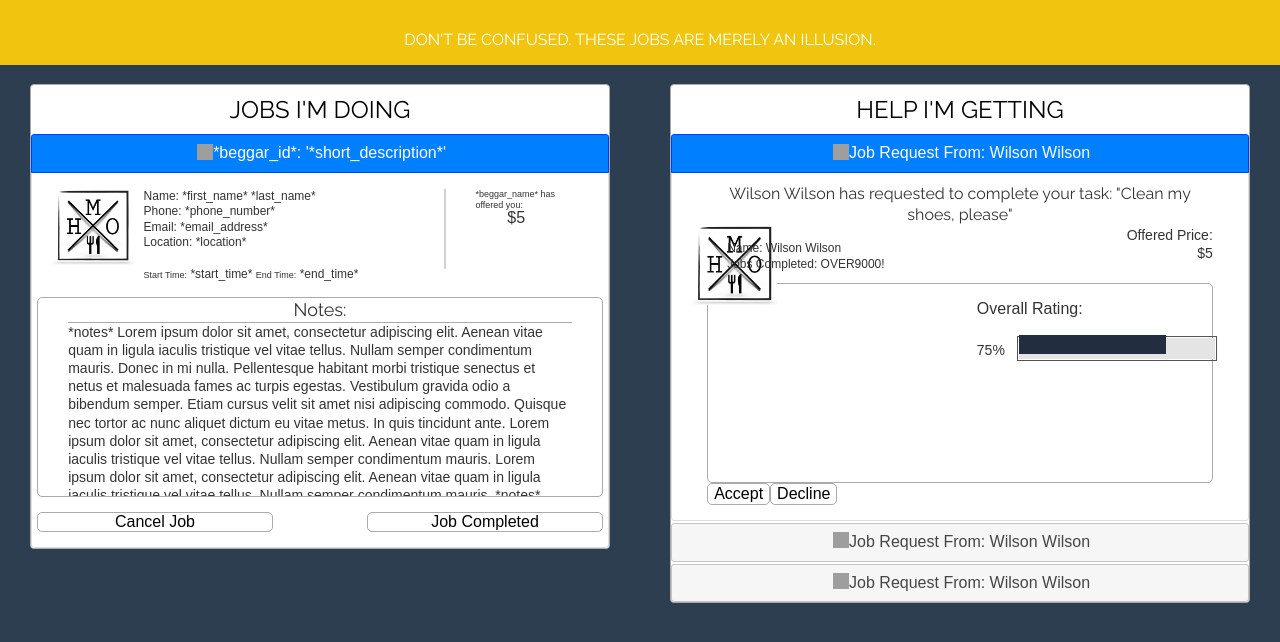
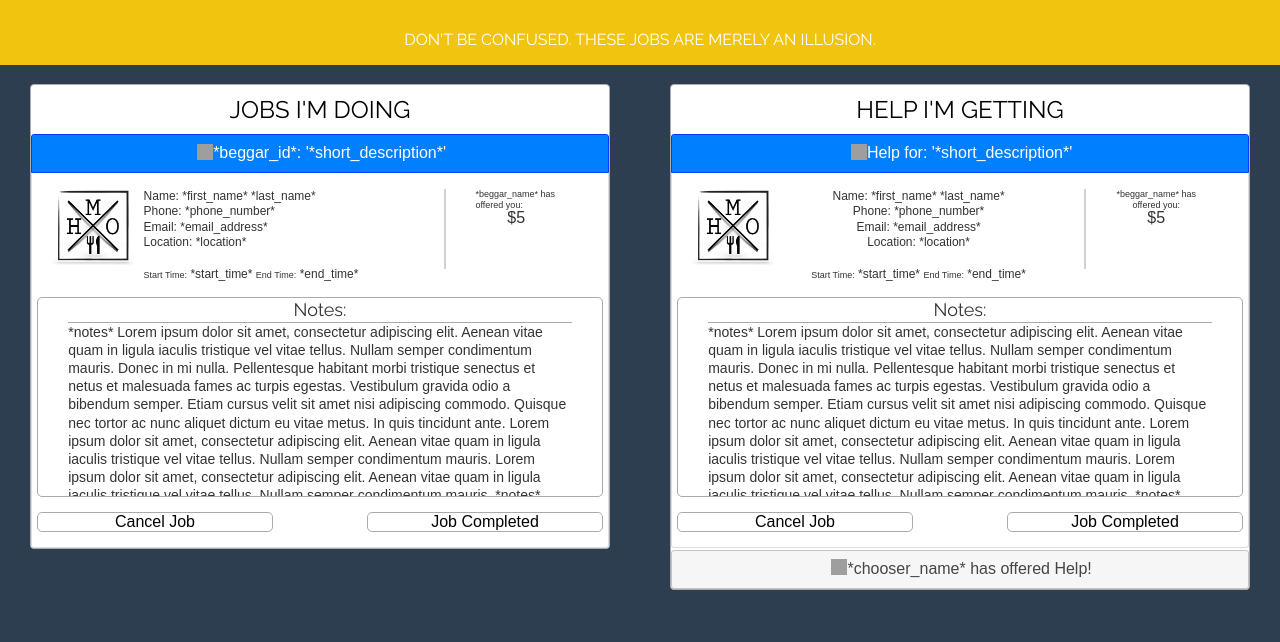
Before and after one commit to AustinCWells/HelpMeOut, a PHP site: page /dashboard.php in a window 1280 px wide. Shown: the part 45-687 px from the top of the page. Run offline with PHP 8.4, Linux system fonts and the light colour scheme; some libraries are stand-ins or nearby versions; grey boxes are pictures that could not be loaded.

Commit message:
built out additional sections of my jobs

```diff
--- a/css/main.css
+++ b/css/main.css
@@ -188,6 +188,12 @@ h3 {
 	border-bottom: 1px solid #aaaaaa;
 }
 
+.bidHeader {
+	border-bottom:solid 1px rgb(210,210,210);
+	margin-bottom: 15px;
+	padding-bottom: 50px;
+	height:65px;
+}
 /*
 .leftButton {
 	float:left;
@@ -291,26 +297,26 @@ input[type="button"] {
 
 
 .ratingDiv {
-	width:250px;
-	padding:15px;
-	position:relative;
-	margin-right: 0px;
-	float:right;
+	margin-top: 15px;
+	margin-bottom: 15px;
+
 }
 
 .ratingLabel {
-	position:absolute;
-	margin-left: 0px;
 	font-size: 14px;
+	height:25px;
+	margin-left: 10px;
+	margin-top: 9px;
 
 }
 
 .barArea {
+	margin-left: 70px;
+	margin-top: 12px;
 	height: 25px;
+	width: 60%;
 	position: relative;
 	top: -5.5px;
-	width : 200px;
-	margin-left: 30px;
 	left : 10px;
 	border: solid 1px #575353;
 	padding: 1px;
@@ -318,7 +324,7 @@ input[type="button"] {
 
 .ratingFg {
 	position:relative;
-	bottom : 23.5px;
+	bottom : 20.5px;
 	background-color: rgb(34,46,64);
 	height: 90%;
 }
--- a/dashboard.php
+++ b/dashboard.php
@@ -64,8 +64,85 @@
 		<div class="dashboardSection" id="jobsINeedDone">
 			<p class="dashboardTitle">HELP I'M GETTING</p>
 			<div id="accordionRight">
-				<h3>You have no jobs!</h3>
-				<div><p>You're pretty lame, aren't you?</p></div>
+				<!--<h3>You have no jobs!</h3>
+				<div><p>You're pretty lame, aren't you?</p></div>-->
+				<h3>Help for: '*short_description*'</h3>
+				<div>
+					<div class = "row redOutline center">
+						<img class="jobPic three columns redOutline" src="img/food.png">
+						<div class="jobContactInfo seven columns redOutline">
+							Name: *first_name* *last_name*<br>
+							Phone: *phone_number*<br>
+							Email: *email_address*<br>
+							Location: *location*<br><br>
+							<span class="smallText">Start Time:</span> *start_time* <span class="smallText">End Time:</span> *end_time*
+						</div>
+						<div class = "seperator"></div>
+						<div class="three columns redOutline">
+							<div class="smallText">*beggar_name* has offered you:</div><br>
+							<div class="jobDashPrice left">$5</div>
+						</div>
+					</div>
+					<div class = "row redOutline">
+						<div class="jobNotes twelve columns">
+							<p class="notesHeader">Notes:</p>
+							*notes* Lorem ipsum dolor sit amet, consectetur adipiscing elit. Aenean vitae quam in ligula iaculis tristique vel vitae tellus. Nullam semper condimentum mauris. Donec in mi nulla. Pellentesque habitant morbi tristique senectus et netus et malesuada fames ac turpis egestas. Vestibulum gravida odio a bibendum semper. Etiam cursus velit sit amet nisi adipiscing commodo. Quisque nec tortor ac nunc aliquet dictum eu vitae metus.
+							In quis tincidunt ante. Lorem ipsum dolor sit amet, consectetur adipiscing elit. Aenean vitae quam in ligula iaculis tristique vel vitae tellus. Nullam semper condimentum mauris. Lorem ipsum dolor sit amet, consectetur adipiscing elit. Aenean vitae quam in ligula iaculis tristique vel vitae tellus. Nullam semper condimentum mauris. *notes*
+						</div>
+					</div>
+					<div class = "row redOutline center">
+						<input type="button" class="cancelJob five columns" value="Cancel Job">
+						<input type="button" class="jobCompleted five columns" value="Job Completed">
+					</div>
+				</div>
+					<!--<div class="jobMap">**Map not implemented**</div>-->
+
+				<h3>*chooser_name* has offered Help!</h3>
+				<div>
+					<div class = "row redOutline">
+							<span class = "bidHeader twelve column center">*chooser_name* has requested to complete your job: '*short_description*'</span>
+					</div>
+					<div class = "row redOutline">
+						<img class="jobPic three columns redOutline" src="img/food.png">
+						<div class="jobContactInfo seven columns redOutline">
+							Name: *first_name* *last_name*<br><br>
+							<span class="smallText">Start Time:</span> *start_time* <span class="smallText">End Time:</span> *end_time*
+						</div>
+						<div class = "seperator"></div>
+						<div class="three columns redOutline">
+							<div class="smallText">*beggar_name* has offered you:</div><br>
+							<div class="jobDashPrice left">$5</div>
+						</div>
+					</div>
+					<div class = "row redOutline">
+							<!--rating-->
+							<div class="row">
+								<div class = "six column ratingDiv center">Overall Rating:
+									<div class="row">
+										<span class="ratingLabel two column">
+										</span>
+							            <div class="barArea">
+								            <div class="ratingBg"></div>
+								            <div class="ratingFg"></div>
+								        </div>
+								    </div>
+					       		</div>
+								<div class = "six column ratingDiv center">Speed Rating:
+									<div class="row">
+										<span class="ratingLabel two column">
+										</span>
+							            <div class="barArea">
+								            <div class="ratingBg"></div>
+								            <div class="ratingFg"></div>
+								        </div>
+								    </div>
+					       		</div>
+							</div>
+					</div>
+					<div class = "row redOutline center">
+						<input type="button" class="accept five columns" value="Accept">
+						<input type="button" class="decline five columns" value="Decline">
+					</div>
 			</div>
 		</div>
 	</div>
--- a/js/dashboard.js
+++ b/js/dashboard.js
@@ -31,6 +31,7 @@ $(window).ready(function(event) {
 		);
 	}
 
+	/*
 	for(var i=0;i<jobsList.length;i++) {
 		if(i===0) {
 			accordionRight.empty();
@@ -40,6 +41,7 @@ $(window).ready(function(event) {
 		accordionRight.append(html);
 
 	}
+	*/
 
 	var acceptList = document.getElementsByClassName("acceptButton");
 	var declineList = document.getElementsByClassName("declineButton");
```
